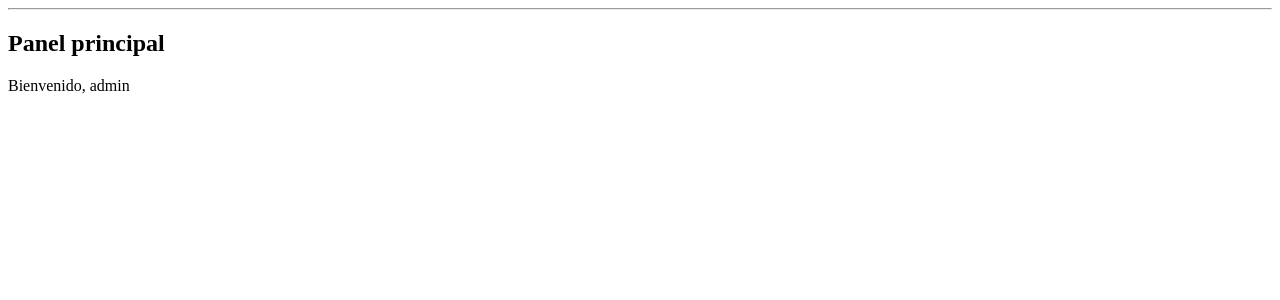
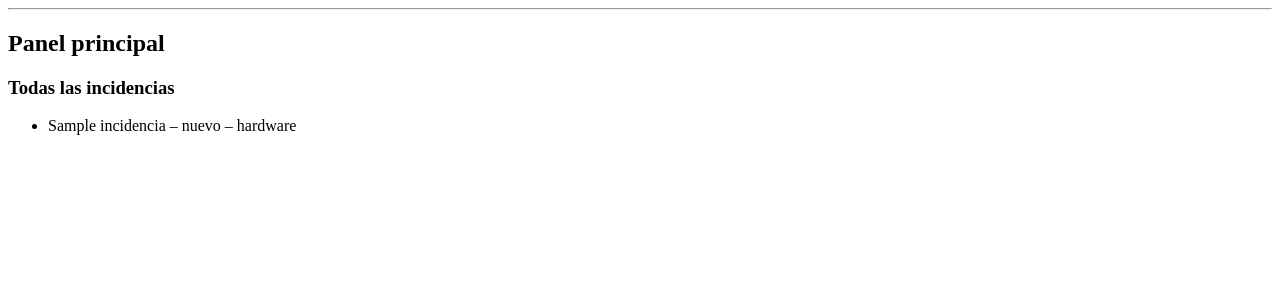
Before and after one commit to Canexy/Incidex, a Django app: page / in a window 1280 px wide. Shown: the part 135-435 px from the top of the page. Run offline with Django 5.2, Linux system fonts and the light colour scheme; a user stored in the database is signed in; tables that the repository leaves empty hold one stand-in row (values such as "Sample post").

Commit message:
Nuevo: Vistas personalizadas

```diff
--- a/incidencias/views.py
+++ b/incidencias/views.py
@@ -1,7 +1,48 @@
 from django.contrib.auth.decorators import login_required
 from django.shortcuts import render
+from django.contrib.auth.models import Group
+
+from .models import Incidencia, Tecnico
 
 
 @login_required
 def home(request):
-    return render(request, "incidencias/home.html")
+    user = request.user
+    context = {}
+
+    # Usuario normal
+    if user.groups.filter(name='Usuarios').exists():
+        incidencias = Incidencia.objects.filter(usuario_creador=user)
+        context['tipo_panel'] = 'usuario'
+        context['incidencias'] = incidencias
+
+    # Técnico
+    elif user.groups.filter(name='Técnicos').exists():
+        try:
+            tecnico = user.tecnico
+        except Tecnico.DoesNotExist:
+            tecnico = None
+
+        if tecnico:
+            incidencias_disponibles = Incidencia.objects.filter(
+                tipo_incidencia=tecnico.especialidad,
+                tecnico_asignado__isnull=True
+            )
+
+            incidencias_asignadas = Incidencia.objects.filter(
+                tecnico_asignado=tecnico
+            )
+
+            context['tipo_panel'] = 'tecnico'
+            context['incidencias_disponibles'] = incidencias_disponibles
+            context['incidencias_asignadas'] = incidencias_asignadas
+        else:
+            context['tipo_panel'] = 'tecnico_sin_perfil'
+
+    # Administrador (o cualquier otro caso raro)
+    else:
+        incidencias = Incidencia.objects.all()
+        context['tipo_panel'] = 'admin'
+        context['incidencias'] = incidencias
+
+    return render(request, "incidencias/home.html", context)
--- a/templates/incidencias/home.html
+++ b/templates/incidencias/home.html
@@ -3,6 +3,66 @@
 {% block title %}Inicio | Incidex{% endblock %}
 
 {% block content %}
-    <h2>Panel principal</h2>
-    <p>Bienvenido, {{ user.username }}</p>
+
+<h2>Panel principal</h2>
+
+{% if tipo_panel == 'usuario' %}
+    <h3>Mis incidencias</h3>
+
+    {% if incidencias %}
+        <ul>
+        {% for inc in incidencias %}
+            <li>
+                {{ inc.titulo }} – {{ inc.estado }} ({{ inc.criticidad }})
+            </li>
+        {% endfor %}
+        </ul>
+    {% else %}
+        <p>No tienes incidencias registradas.</p>
+    {% endif %}
+
+{% elif tipo_panel == 'tecnico' %}
+    <h3>Incidencias disponibles</h3>
+
+    {% if incidencias_disponibles %}
+        <ul>
+        {% for inc in incidencias_disponibles %}
+            <li>
+                {{ inc.titulo }} – {{ inc.criticidad }}
+            </li>
+        {% endfor %}
+        </ul>
+    {% else %}
+        <p>No hay incidencias disponibles.</p>
+    {% endif %}
+
+    <h3>Mis incidencias asignadas</h3>
+
+    {% if incidencias_asignadas %}
+        <ul>
+        {% for inc in incidencias_asignadas %}
+            <li>
+                {{ inc.titulo }} – {{ inc.estado }}
+            </li>
+        {% endfor %}
+        </ul>
+    {% else %}
+        <p>No tienes incidencias asignadas.</p>
+    {% endif %}
+
+{% elif tipo_panel == 'admin' %}
+    <h3>Todas las incidencias</h3>
+
+    <ul>
+    {% for inc in incidencias %}
+        <li>
+            {{ inc.titulo }} – {{ inc.estado }} – {{ inc.tipo_incidencia }}
+        </li>
+    {% endfor %}
+    </ul>
+
+{% else %}
+    <p>No tienes un perfil válido configurado.</p>
+{% endif %}
+
 {% endblock %}
```
Also changed, not shown: db.sqlite3.
